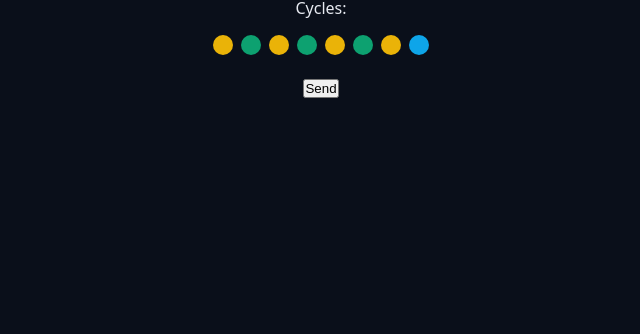
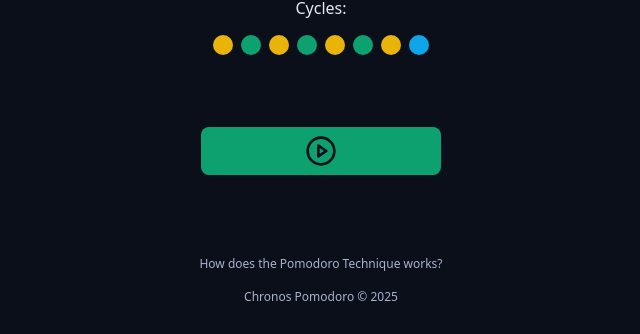
Before and after one commit to Andr0medAonair/chronos-app, a React (Vite) app: page / in a window 1280 px wide. Shown: the part 475-809 px from the top of the page, without its empty margins (319-959 px from the left). Built offline with nearby package versions, Linux system fonts and the light colour scheme.

Commit message:
feat: add default button and footer component

```diff
--- a/src/App.tsx
+++ b/src/App.tsx
@@ -2,11 +2,14 @@ import { Container } from './components/Container';
 import { Countdown } from './components/Countdown';
 import { Logo } from './components/Logo';
 import { Menu } from './components/Menu';
+import { DefaultInput } from './components/DefaultInput';
+import { Cycles } from './components/Cycles';
+import { DefaultButton } from './components/DefaultButton';
+import { PlayCircleIcon } from 'lucide-react';
+import { Footer } from './components/Footer';
 
 import './styles/theme.css';
 import './styles/global.css';
-import { DefaultInput } from './components/DefaultInput';
-import { Cycles } from './components/Cycles';
 
 export default function App() {
   return (
@@ -37,9 +40,12 @@ export default function App() {
             <Cycles />
           </div>
           <div className='formRow'>
-            <button>Send</button>
+            <DefaultButton icon={<PlayCircleIcon />} isError='' />
           </div>
         </form>
+      </Container>
+      <Container>
+        <Footer />
       </Container>
     </>
   );
--- /dev/null
+++ b/src/components/DefaultButton/index.tsx
@@ -0,0 +1,18 @@
+import React from 'react';
+import styles from './styles.module.css';
+
+type DefaultButtonProps = {
+  icon: React.ReactNode;
+  isError?: string
+} & React.ComponentProps<'button'>;
+
+export function DefaultButton({ icon, isError, ...props }: DefaultButtonProps) {
+  const colour = !isError ? "green" : "red"
+  return (
+    <>
+      <button className={`${styles.button} ${styles[colour]}`} {...props}>
+        {icon}
+      </button>
+    </>
+  );
+}
--- /dev/null
+++ b/src/components/DefaultButton/styles.module.css
@@ -0,0 +1,31 @@
+.button {
+  border: none;
+  justify-content: center;
+  align-items: center;
+  display: flex;
+  min-width: 24rem;
+  border-radius: 0.8rem;
+  padding: 0.8rem;
+  margin: 4.8rem 0;
+  cursor: pointer;
+  transition: all 0.1s ease-in-out;
+}
+
+.button svg {
+  width: 3.2rem;
+  height: 3.2rem;
+}
+
+.button:hover {
+  filter: brightness(80%)
+}
+
+.red {
+  background-color: var(--error);
+  color: var(--text-over-error);
+}
+
+.green {
+  background-color: var(--primary);
+  color: var(--text-over-primary);
+}
--- a/src/components/DefaultInput/index.tsx
+++ b/src/components/DefaultInput/index.tsx
@@ -5,11 +5,11 @@ type DefaultInputProps = {
   labelText: string
 } & React.ComponentProps<"input">;
 
-export function DefaultInput({ id, labelText, type, ...rest }: DefaultInputProps) {
+export function DefaultInput({ id, labelText, type, ...props }: DefaultInputProps) {
   return (
     <>
       <label htmlFor={id}>{labelText}</label>
-      <input className={styles.input} id={id} type={type} {...rest} />
+      <input className={styles.input} id={id} type={type} {...props} />
     </>
   );
 }
--- /dev/null
+++ b/src/components/Footer/index.tsx
@@ -0,0 +1,8 @@
+import styles from './styles.module.css';
+
+export function Footer() {
+  return <footer className={styles.footer}>
+    <a href="">How does the Pomodoro Technique works?</a>
+    <a href="">Chronos Pomodoro &copy; {new Date().getFullYear()}</a>
+  </footer>;
+}
--- /dev/null
+++ b/src/components/Footer/styles.module.css
@@ -0,0 +1,18 @@
+.footer {
+    display: flex;
+    align-items: center;
+    justify-content: center;
+    flex-direction: column;
+    font-size: 1.2rem;
+    gap: 1.6rem;
+}
+
+.footer a {
+   color: var(--text-muted);
+   text-decoration: none;
+}
+
+.footer a:hover {
+    color: var(--text-muted);
+    text-decoration: underline;
+ }
```
